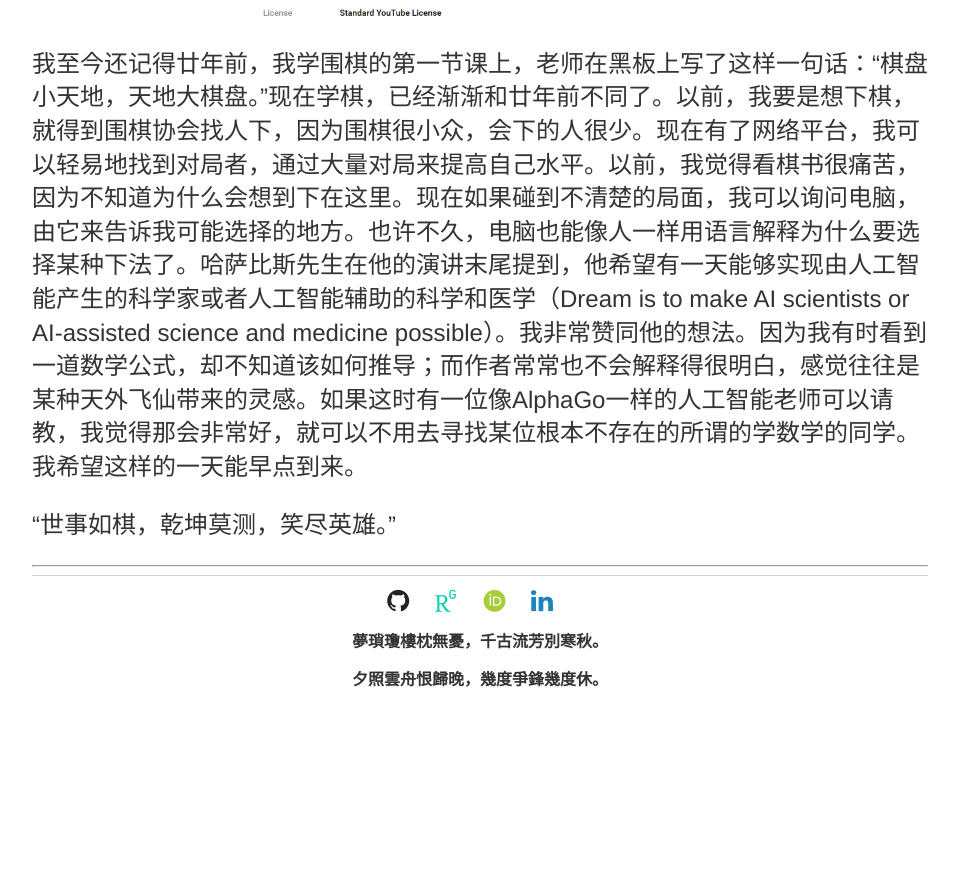
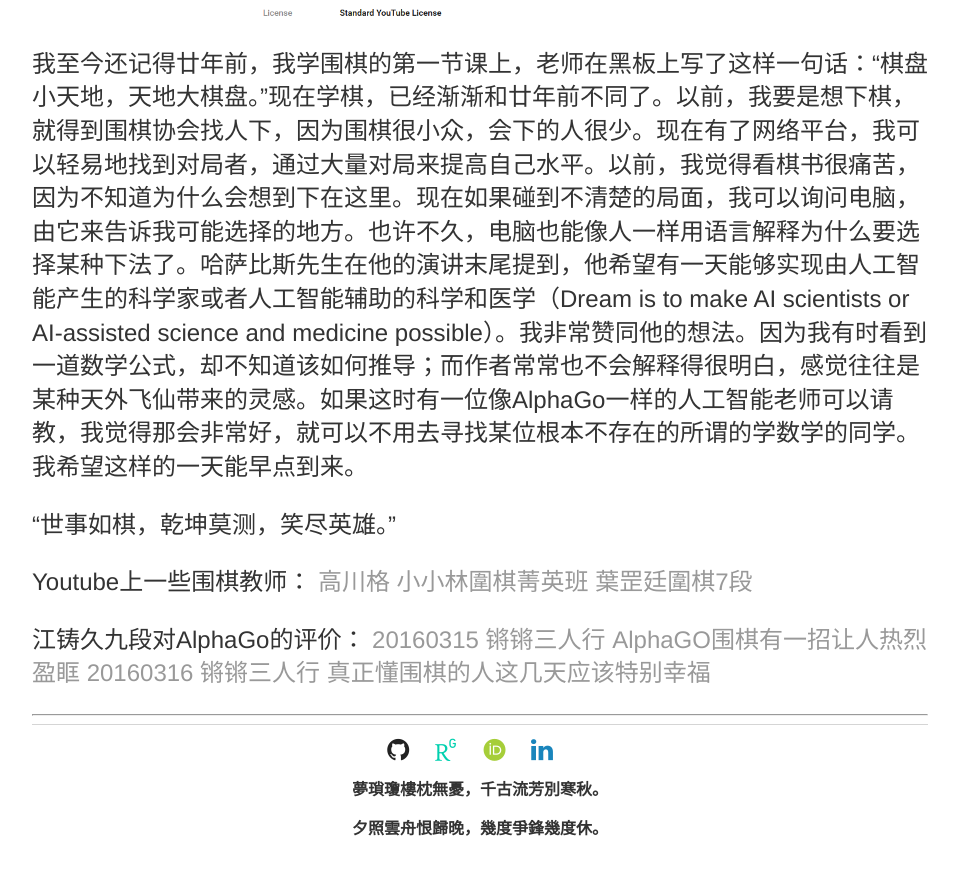
Before and after one commit to xin-huang/xin-huang.github.io, a Jekyll site: the page built from _posts/2017-04-23-写在二次人机大战之前.md, in a window 1280 px wide and 900 px high, scrolled down 1658 px. Shown: the top 875 px of the window, without its empty margins (160-1119 px from the left). Built offline with Jekyll 4.4.1, drawn with Linux system fonts in a browser that asks for light colours; some web fonts are replaced; comment, search, counter and statistics services are not loaded; before the commit the page ends 2409 px from its top, so only the background shows below that.

Commit message:
Update 2017-04-23-写在二次人机大战之前.md

```diff
--- a/_posts/2017-04-23-写在二次人机大战之前.md
+++ b/_posts/2017-04-23-写在二次人机大战之前.md
@@ -16,3 +16,12 @@ Master下完六十局棋至今，已经有许多职业及业余高手对这些
 我至今还记得廿年前，我学围棋的第一节课上，老师在黑板上写了这样一句话：“棋盘小天地，天地大棋盘。”现在学棋，已经渐渐和廿年前不同了。以前，我要是想下棋，就得到围棋协会找人下，因为围棋很小众，会下的人很少。现在有了网络平台，我可以轻易地找到对局者，通过大量对局来提高自己水平。以前，我觉得看棋书很痛苦，因为不知道为什么会想到下在这里。现在如果碰到不清楚的局面，我可以询问电脑，由它来告诉我可能选择的地方。也许不久，电脑也能像人一样用语言解释为什么要选择某种下法了。哈萨比斯先生在他的演讲末尾提到，他希望有一天能够实现由人工智能产生的科学家或者人工智能辅助的科学和医学（Dream is to make AI scientists or AI-assisted science and medicine possible）。我非常赞同他的想法。因为我有时看到一道数学公式，却不知道该如何推导；而作者常常也不会解释得很明白，感觉往往是某种天外飞仙带来的灵感。如果这时有一位像AlphaGo一样的人工智能老师可以请教，我觉得那会非常好，就可以不用去寻找某位根本不存在的所谓的学数学的同学。我希望这样的一天能早点到来。
 
 “世事如棋，乾坤莫测，笑尽英雄。”
+
+Youtube上一些围棋教师：
+[高川格](https://www.youtube.com/channel/UC4H1BXlBM8UdPFnw0L9potQ)
+[小小林圍棋菁英班](https://www.youtube.com/channel/UCEeFUkIQY4qvF4LSF0UheCA)
+[葉罡廷圍棋7段](https://www.youtube.com/channel/UC8aM7gcXJD_zvK930EaistQ)
+
+江铸久九段对AlphaGo的评价：
+[20160315 锵锵三人行 AlphaGO围棋有一招让人热烈盈眶](https://www.youtube.com/watch?v=GHA13ryLlJE)
+[20160316 锵锵三人行 真正懂围棋的人这几天应该特别幸福](https://www.youtube.com/watch?v=xHhzFfanN38)
```
